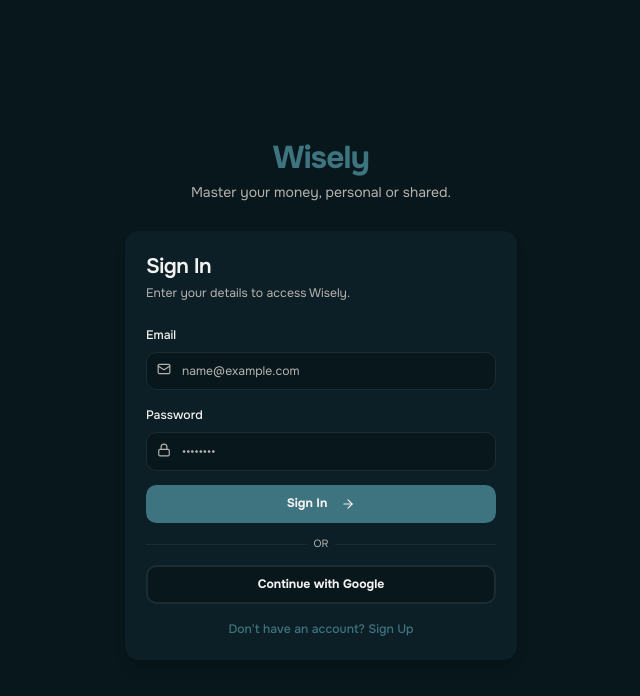
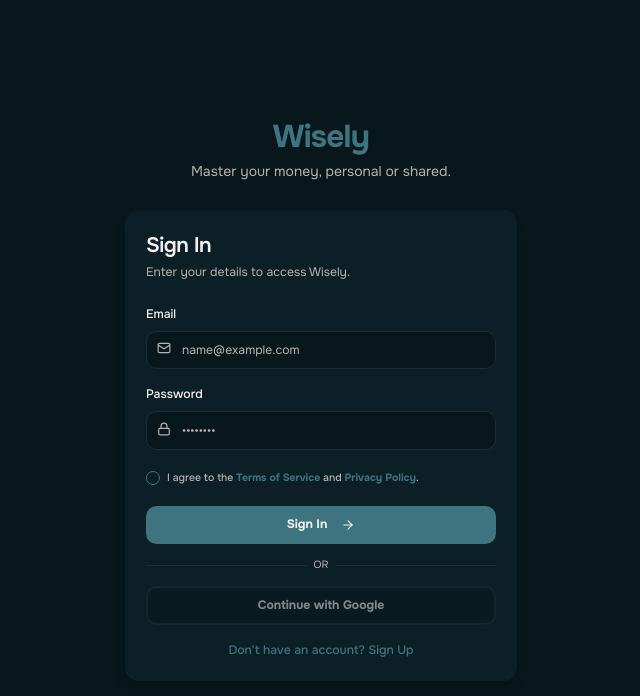
Before and after one commit to PranavGhosh19/Wisely, a Next.js app: page /auth in a window 1280 px wide. Shown: the top 696 px of the page, without its empty margins (319-959 px from the left). Built offline with nearby package versions, Linux system fonts and the light colour scheme; no server answers.

Commit message:
from the "Sign Up" page, enable the "Sign Up" or "Continue with Google"

```diff
--- a/src/app/auth/page.tsx
+++ b/src/app/auth/page.tsx
@@ -2,6 +2,7 @@
 
 import { useState, useEffect, Suspense } from "react";
 import { useRouter, useSearchParams } from "next/navigation";
+import Link from "next/link";
 import { Button } from "@/components/ui/button";
 import { Input } from "@/components/ui/input";
 import { Label } from "@/components/ui/label";
@@ -20,6 +21,7 @@ import {
 import { doc, setDoc, getDoc } from "firebase/firestore";
 import { useAuth, useFirestore } from "@/firebase";
 import { cn } from "@/lib/utils";
+import { Checkbox } from "@/components/ui/checkbox";
 
 function AuthContent() {
   const router = useRouter();
@@ -36,6 +38,7 @@ function AuthContent() {
   const [loading, setLoading] = useState(false);
   const [verificationSent, setVerificationSent] = useState(false);
   const [isVerified, setIsVerified] = useState(false);
+  const [agreed, setAgreed] = useState(false);
 
   const redirectUrl = searchParams.get("redirect") || "/dashboard";
 
@@ -67,6 +70,12 @@ function AuthContent() {
   const handleEmailAuth = async (e: React.FormEvent) => {
     e.preventDefault();
     if (!auth || !db) return;
+
+    // Only enforce agreement for Sign Up
+    if (isRegistering && !agreed) {
+      toast({ variant: "destructive", title: "Action Required", description: "Please agree to the Terms and Privacy Policy." });
+      return;
+    }
 
     setLoading(true);
     try {
@@ -119,6 +128,11 @@ function AuthContent() {
 
   const handleGoogleSignIn = async () => {
     if (!auth || !db) return;
+    if (!agreed) {
+      toast({ variant: "destructive", title: "Action Required", description: "Please agree to the Terms and Privacy Policy." });
+      return;
+    }
+
     setLoading(true);
     const provider = new GoogleAuthProvider();
     try {
@@ -246,7 +260,28 @@ function AuthContent() {
                 <Input id="password" type="password" placeholder="••••••••" className="pl-10 h-11 rounded-xl" value={password} onChange={(e) => setPassword(e.target.value)} required />
               </div>
             </div>
-            <Button className="w-full bg-primary h-11 rounded-xl font-bold" disabled={loading}>
+
+            <div className="flex items-center space-x-2 py-2">
+              <Checkbox
+                id="terms"
+                checked={agreed}
+                onCheckedChange={(checked) => setAgreed(checked as boolean)}
+              />
+              <label
+                htmlFor="terms"
+                className="text-xs font-medium leading-none peer-disabled:cursor-not-allowed peer-disabled:opacity-70 text-muted-foreground"
+              >
+                I agree to the{" "}
+                <Link href="/terms-of-service" className="text-primary hover:underline font-bold">Terms of Service</Link>
+                {" "}and{" "}
+                <Link href="/privacy-policy" className="text-primary hover:underline font-bold">Privacy Policy</Link>.
+              </label>
+            </div>
+
+            <Button
+              className="w-full bg-primary h-11 rounded-xl font-bold"
+              disabled={loading || (isRegistering && !agreed)}
+            >
               {loading ? <Loader2 className="animate-spin h-4 w-4 mr-2" /> : (isRegistering ? "Sign Up" : "Sign In")}
               <ArrowRight className="ml-2 h-4 w-4" />
             </Button>
@@ -257,7 +292,12 @@ function AuthContent() {
             <div className="relative flex justify-center text-xs uppercase"><span className="bg-card px-2 text-muted-foreground">Or</span></div>
           </div>
 
-          <Button variant="outline" className="w-full h-11 rounded-xl font-bold border-2" onClick={handleGoogleSignIn} disabled={loading}>
+          <Button
+            variant="outline"
+            className="w-full h-11 rounded-xl font-bold border-2"
+            onClick={handleGoogleSignIn}
+            disabled={loading || !agreed}
+          >
             Continue with Google
           </Button>
 
```
